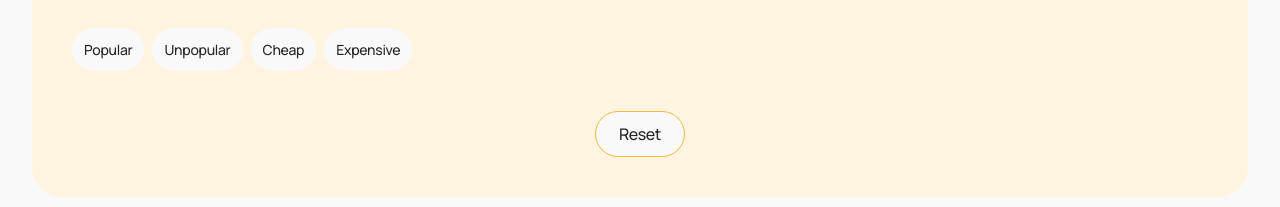
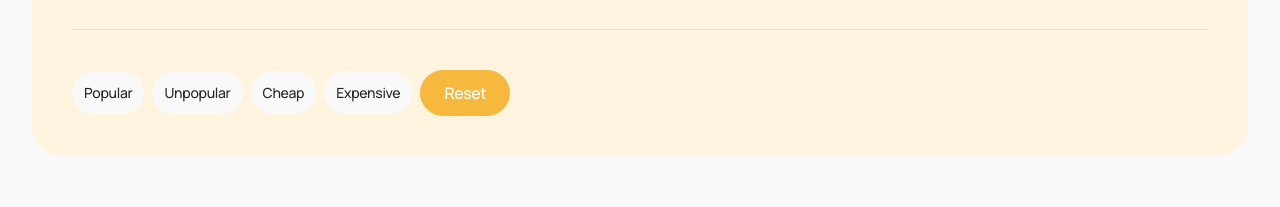
Before and after one commit to YanaShumylo/petlove-react, a React (Vite) app: page /notices in a window 1280 px wide. Shown: the part 514-721 px from the top of the page. Built offline with nearby package versions, Linux system fonts and the light colour scheme; no server answers.

Commit message:
Fixed style Heder and button Reset

```diff
--- a/src/components/Header/Header.module.css
+++ b/src/components/Header/Header.module.css
@@ -5,6 +5,7 @@ min-width: 320px;
 padding: 18px 20px 10px;
 position: absolute;
 z-index: 10;
+top: 0;
 background: transparent;
 align-items: center;
 }
--- a/src/components/NoticesFilters/NoticesFilters.module.css
+++ b/src/components/NoticesFilters/NoticesFilters.module.css
@@ -160,17 +160,21 @@
 .btnReset{
 border-radius: 30px;
 padding: 12px;
-background: var(--color-bg-primary);
+background: var(--color-accent);
 border: 1px solid  var(--color-accent);
 font-weight: 500;
-color:  var(--color-text-primary);
+color:  var(--color-white);
 transition: all 0.3s ease;
 }
 
-.sortLabel:hover,
-.sortLabel:focus,
 .btnReset:hover,
 .btnReset:focus {
+  background: var(--color-white);
+  color: var(--color-accente);
+}
+
+.sortLabel:hover,
+.sortLabel:focus{
   background: var(--color-accent);
   color: var(--color-white);
 }
--- a/src/components/NoticesFilters/NoticesFilters.tsx
+++ b/src/components/NoticesFilters/NoticesFilters.tsx
@@ -286,12 +286,11 @@ export default function NoticesFilters({
         <use href="/svg-sprite.svg#icon-cross-small" />
       </svg>
     )}
-  </label>
-</div>
-
+      </label>
       <button className={css.btnReset} type="button" onClick={handleReset}>
         Reset
       </button>
+</div>
     </section>
   );
 }
```
